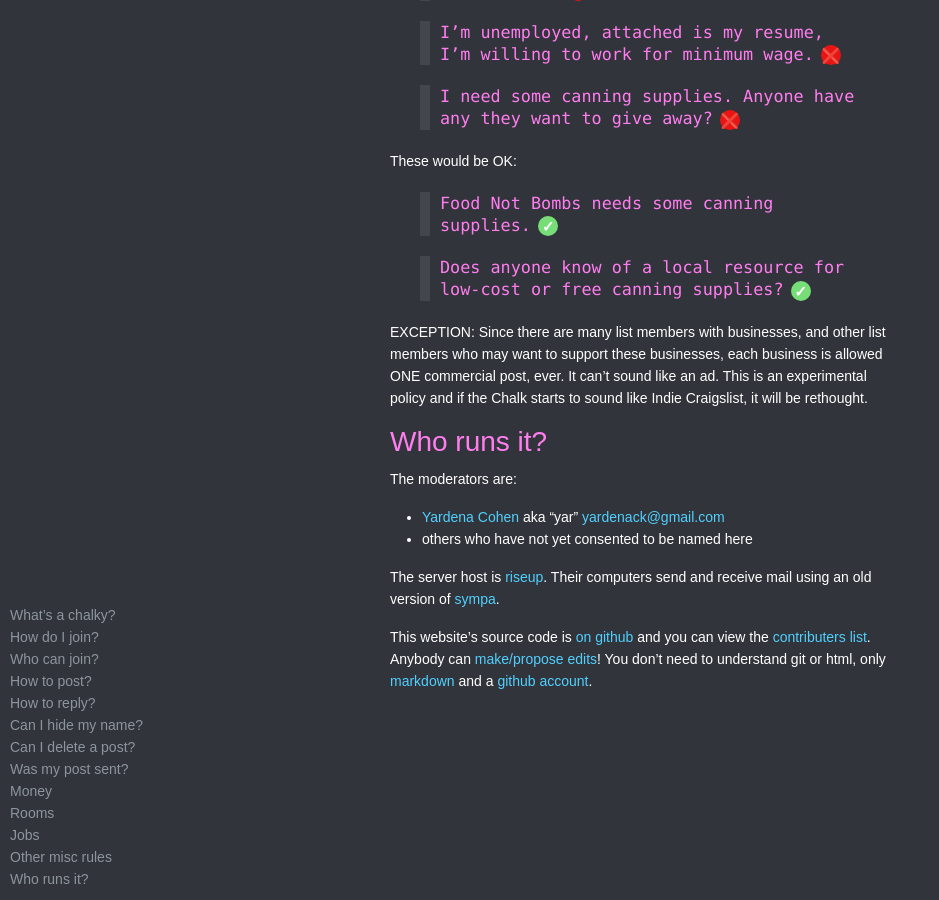
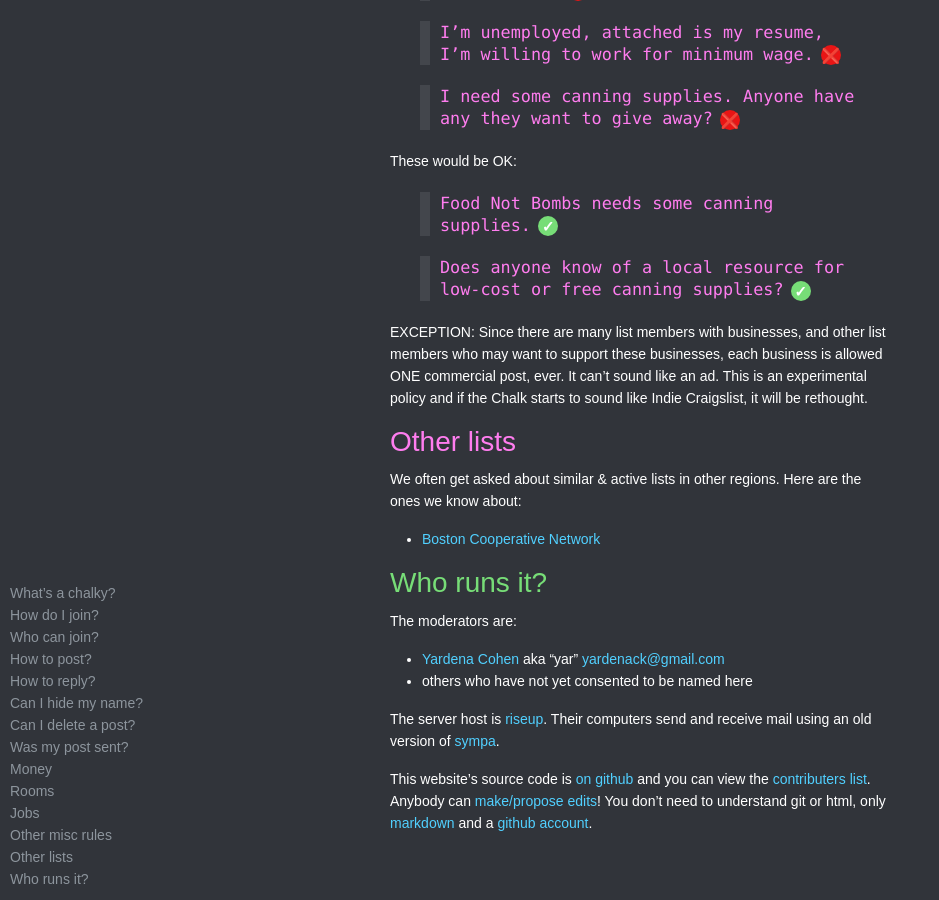
Before and after one commit to organicunity/chalkies.github.io, a Jekyll site: the page built from index.md, in a window 1280 px wide and 900 px high, scrolled down 3916 px. Shown: the whole window, without its empty margins (0-939 px from the left). Built offline with Jekyll 4.4.1, drawn with Linux system fonts in a browser that asks for light colours; some web fonts are replaced; comment, search, counter and statistics services are not loaded; a style sheet for code colours, icons or effects is not loaded; our own code applies the rules of GitHub Pages for plain Markdown files.

Commit message:
other regions

```diff
--- a/index.md
+++ b/index.md
@@ -125,6 +125,11 @@ These would be OK:
 {:.do}
 EXCEPTION: Since there are many list members with businesses, and other list members who may want to support these businesses, each business is allowed ONE commercial post, ever. It can't sound like an ad. This is an experimental policy and if the Chalk starts to sound like Indie Craigslist, it will be rethought.
 
+# Other lists
+
+We often get asked about similar & active lists in other regions. Here are the ones we know about:
+* [Boston Cooperative Network](https://lists.bostoncoop.net/mailman/listinfo/bcn)
+
 # Who runs it?
 
 The moderators are:
```
